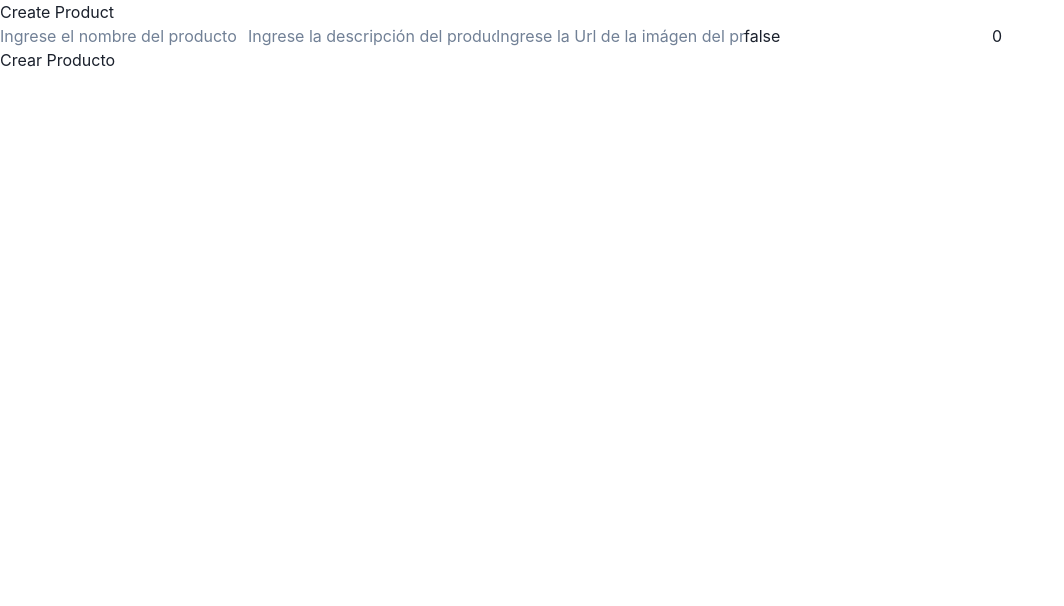
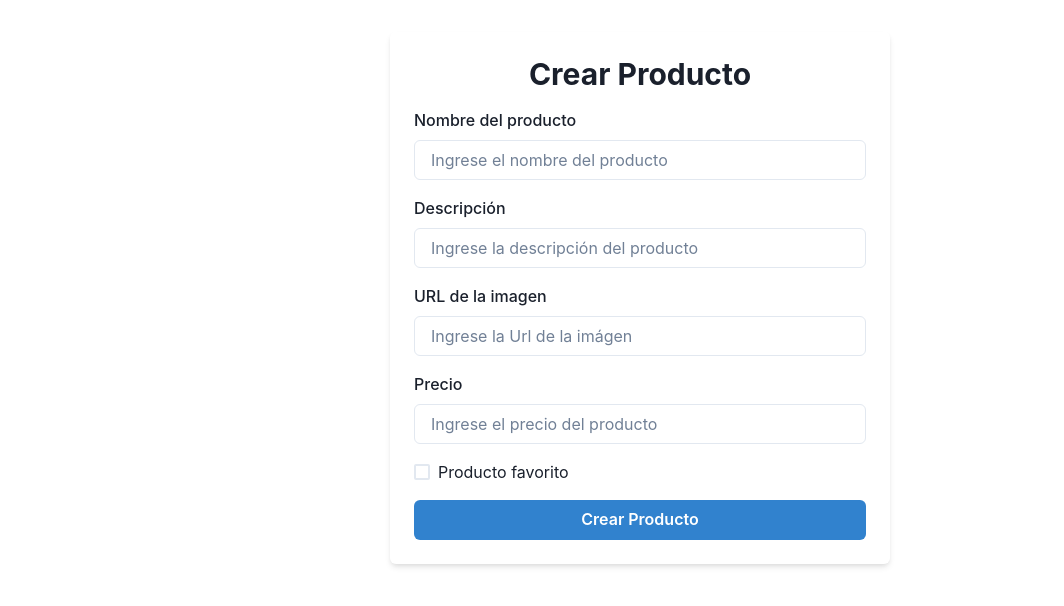
Before and after one commit to Natalia-Schwindt/proyectoFinalReact, a React (Vite) app: page /create in a window 1280 px wide. Shown: the top 606 px of the page, without its empty margins (0-1064 px from the left). Built offline with nearby package versions, Linux system fonts and the light colour scheme; no server answers.

Commit message:
solucionando problemas creacion de productos

```diff
--- a/src/pages/Create.jsx
+++ b/src/pages/Create.jsx
@@ -1,3 +1,15 @@
+import {
+  Box,
+  Button,
+  Checkbox,
+  FormControl,
+  FormErrorMessage,
+  FormLabel,
+  Heading,
+  Input,
+  Stack,
+  useToast,
+} from "@chakra-ui/react";
 import React, { useState } from "react";
 
 import { useAuth } from "../context/AuthContext";
@@ -9,80 +21,189 @@ const Create = () => {
     description: "",
     image_url: "",
     is_favorite: false,
-    price: 0,
+    price: "",
   });
+
   const [loading, setLoading] = useState(false);
   const [error, setError] = useState(false);
   const { user } = useAuth();
-  console.log(user);
+  const toast = useToast();
+
   const handleChange = (e) => {
+    const { name, value, type, checked } = e.target;
     setValues({
       ...values,
-      [e.target.name]: e.target.value,
+      [name]: type === "checkbox" ? checked : value,
     });
+  };
+
+  const isValidUrl = (url) => {
+    if (!url) return false;
+    try {
+      new URL(url);
+      return true;
+    } catch (_) {
+      return false;
+    }
   };
 
   const onSubmit = async (e) => {
     e.preventDefault();
+    setError({});
+
+    console.log("URL ingresada:", values.image_url);
+    const urlValida = isValidUrl(values.image_url);
+    console.log("¿Es válida?", urlValida);
+
+    if (values.image_url && !urlValida) {
+      toast({
+        title: "URL inválida",
+        description: "Por favor ingresa una URL válida para la imagen",
+        status: "error",
+        duration: 3000,
+        isClosable: true,
+      });
+      return;
+    }
+
+    console.log("Usuario en contexto:", user);
+
+    if (!user || !user.uid) {
+        toast({
+            title: "Usuario no autenticado",
+            description: "Por favor inicia sesión",
+            status: "error",
+            duration: 3000,
+            isClosable: true,
+        });
+        return;
+    }
+
+    let errors = {};
+    if (!values.name) errors.name = "El nombre es obligatorio";
+    if (!values.description) errors.description = "La descripción es obligatoria";
+    if (!values.price || isNaN(values.price) || Number(values.price) <= 0) {
+      errors.price = "El precio debe ser un número válido";
+    }
+
+    if (Object.keys(errors).length > 0) {
+        setError(errors);
+        return;
+      }
+
     setLoading(true);
     try {
-      const product = await createProduct(values.name, user);
-      console.log(product);
+        const productData = { ...values, uid: user?.uid || "SIN_UID" };
+    console.log("Datos a enviar:", productData);
+
+      await createProduct({ productData });
+      toast({
+        title: "Producto creado",
+        status: "success",
+        isClosable: true,
+        duration: 3000,
+      });
+
+      setValues({
+        name: "",
+        description: "",
+        image_url: "",
+        is_favorite: false,
+        price: "",
+      });
+      setError({});
     } catch (error) {
-      setError(true);
-      console.log(error);
+        console.error("Error en createProduct:", error);
+      toast({
+        title: "Error al crear producto",
+        description: error.message,
+        status: "error",
+        duration: 3000,
+        isClosable: true,
+      });
     } finally {
       setLoading(false);
     }
   };
+
   return (
+    <Box maxW="500px" mx="auto" mt="8" p="6" boxShadow="md" borderRadius="md">
+      <Heading size="lg" mb="4" textAlign="center">
+        Crear Producto
+      </Heading>
       <form onSubmit={onSubmit}>
-      <h1>Create Product</h1>
-      <div>
-        <input
-          id="name"
+        <Stack spacing={4}>
+          <FormControl isInvalid={error.name}>
+            <FormLabel>Nombre del producto</FormLabel>
+            <Input
               name="name"
-          type="text"
               value={values.name}
               onChange={handleChange}
               placeholder="Ingrese el nombre del producto"
             />
-        <input
-          id="description"
+            {error.name && (
+              <FormErrorMessage>{error.name}</FormErrorMessage>
+            )}
+          </FormControl>
+
+          <FormControl isInvalid={error.description}>
+            <FormLabel>Descripción</FormLabel>
+            <Input
               name="description"
-          type="text"
               value={values.description}
               onChange={handleChange}
               placeholder="Ingrese la descripción del producto"
             />
-        <input
-          id="image_url"
+            {error.description && (
+    <FormErrorMessage>{error.description}</FormErrorMessage>
+  )}
+          </FormControl>
+
+          <FormControl>
+            <FormLabel>URL de la imagen</FormLabel>
+            <Input
               name="image_url"
-          type="text"
               value={values.image_url}
               onChange={handleChange}
-          placeholder="Ingrese la Url de la imágen del producto"
+              placeholder="Ingrese la Url de la imágen"
             />
-        <input
-          id="is_favorite"
-          name="is_favorite"
-          type="boolean"
-          value={values.is_favorite}
-          onChange={handleChange}
-          placeholder="Ingrese si el producto es favorito o no."
-        />
-        <input
-          id="price"
+          </FormControl>
+
+          <FormControl isInvalid={error.price}>
+            <FormLabel>Precio</FormLabel>
+            <Input
               name="price"
               type="number"
               value={values.price}
               onChange={handleChange}
-          placeholder="Ingrese el precio del producto."
+              placeholder="Ingrese el precio del producto"
             />
-      </div>
-      {error && <p>There was an error</p>}
-      <button type="submit">{loading ? "Creando..." : "Crear Producto"}</button>
+            {error.price && (
+    <FormErrorMessage>{error.price}</FormErrorMessage>
+  )}
+          </FormControl>
+
+          <FormControl>
+            <Checkbox
+              name="is_favorite"
+              isChecked={values.is_favorite}
+              onChange={handleChange}
+            >
+              Producto favorito
+            </Checkbox>
+          </FormControl>
+
+          <Button
+            type="submit"
+            colorScheme="blue"
+            isLoading={loading}
+            isDisabled={loading}
+          >
+            {loading ? "Creando..." : "Crear Producto"}
+          </Button>
+        </Stack>
       </form>
+    </Box>
   );
 };
 
--- a/src/services/products.js
+++ b/src/services/products.js
@@ -2,12 +2,10 @@ import { addDoc, collection } from "firebase/firestore";
 
 import { db } from "../firebase/config";
 
-export const createProduct = async (name, uid) => {
+export const createProduct = async (productData) => {
 
         const doc = await addDoc(collection(db, "productos"), {
-            name,
-            uid,
-            isCompleted: false,
+            ...productData,
         });
         console.log("Document written with ID: ", doc.id);
         return doc
```
Also changed, not shown: src/context/AuthContext.jsx (+3 -4 lines). Lines whose indentation alone changed are shown as unchanged.
